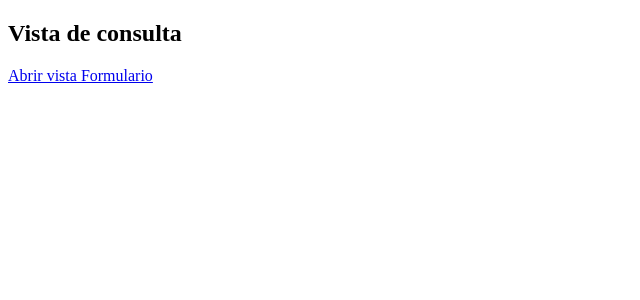
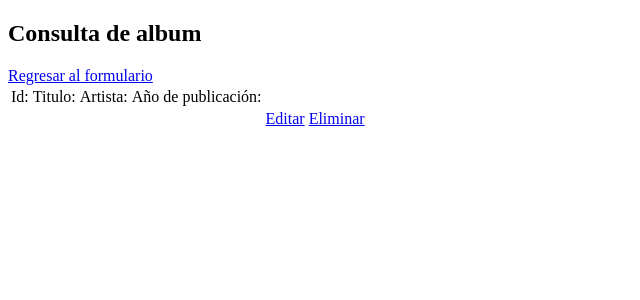
Before and after one commit to WangXing117/POO206, a Flask app: template flaskProyect/templates/consulta.html in a window 1280 px wide. Shown: the top 300 px of the page, without its empty margins (0-640 px from the left). Run offline with Flask 3, Linux system fonts and the light colour scheme; the template is opened without the code that fills it, so the values that code supplies are empty; some libraries are stand-ins or nearby versions.

Commit message:
Finalizacion de la practica
Muestra tabla con albunes en formulario y detalles del formulario

```diff
--- a/flaskProyect/app.py
+++ b/flaskProyect/app.py
@@ -44,6 +44,20 @@ def home(): #para que inicie la interfaz formulario por default
     except Exception as e:
         print('Error al consultar todo: '+e)
         return render_template('formulario.html', errores = {}, albums = [])
+    finally:
+        if cursor:
+            cursor.close()
+@app.route('/detalles/<albumID>')
+def detalle(albumID): #para que inicie la interfaz formulario por default
+    try:
+        conn = obtenerConexion()
+        cursor = conn.cursor()
+        cursor.execute('SELECT * FROM Album WHERE ID = (?)',albumID)
+        consultaTodo = cursor.fetchone()
+        return render_template('consulta.html', errores = {}, album = consultaTodo)
+    except Exception as e:
+        print('Error al consultar el album: '+e)
+        return render_template('consulta.html', errores = {}, album = [])
     finally:
         if cursor:
             cursor.close()
--- a/flaskProyect/templates/consulta.html
+++ b/flaskProyect/templates/consulta.html
@@ -6,7 +6,38 @@
     <title>Consulta</title>
 </head>
 <body>
-    <h2>Vista de consulta</h2>
-    <a href="/">Abrir vista Formulario</a>
+    <h2>Consulta de album</h2>
+    <a href="/">Regresar al formulario</a>
+     {% with mensajes = get_flashed_messages() %}
+        {% if mensajes %}
+            {% for msj in mensajes %}
+                <h4>{{ msj }}</h4>
+            {% endfor %}
+        {% endif %}
+    {% endwith %}
+    <br>
+    <table>
+        <thead>
+            <tr>
+                <td>Id:</td>
+                <td>Titulo:</td>
+                <td>Artista:</td>
+                <td>Año de publicación:</td>
+            </tr>
+        </thead>
+        <tbody>
+
+            <tr>
+                <td>{{album.0}}</td>
+
+                <td>{{album.1}}</td>
+                <td>{{album.2}}</td>
+                <td>{{album.3}}</td>
+                <td><a href="#">Editar</a></td>
+                <td><a href="#">Eliminar</a></td>
+            </tr>
+
+        </tbody>
+    </table>
 </body>
 </html>
```
